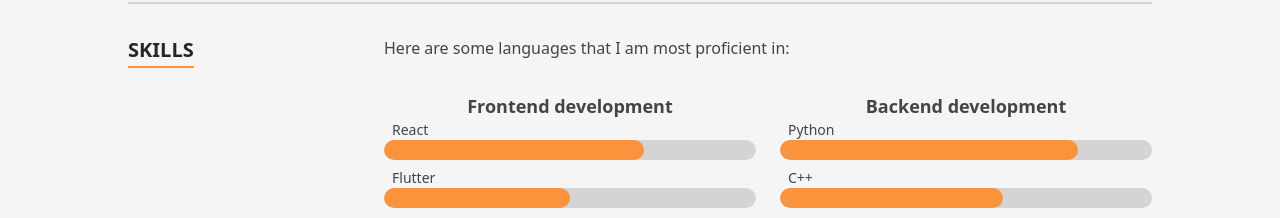
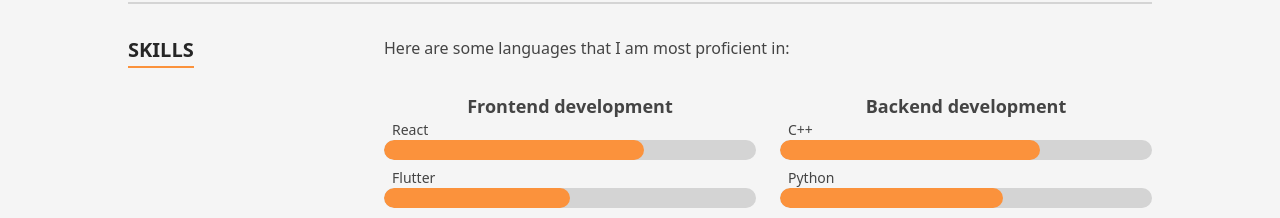
Before and after one commit to Shmurray12/shane-resume, a Next.js app: page /shane-resume/ in a window 1280 px wide. Shown: the part 2000-2218 px from the top of the page. Built offline with nearby package versions, Linux system fonts and the light colour scheme.

Commit message:
changing skills section

```diff
--- a/src/data/data.tsx
+++ b/src/data/data.tsx
@@ -148,11 +148,11 @@ export const skills: SkillGroup[] = [
     name: 'Backend development',
     skills: [
       {
-        name: 'Python',
-        level: 8,
+        name: 'C++',
+        level: 7,
       },
       {
-        name: 'C++',
+        name: 'Python',
         level: 6,
       },
       {
```
